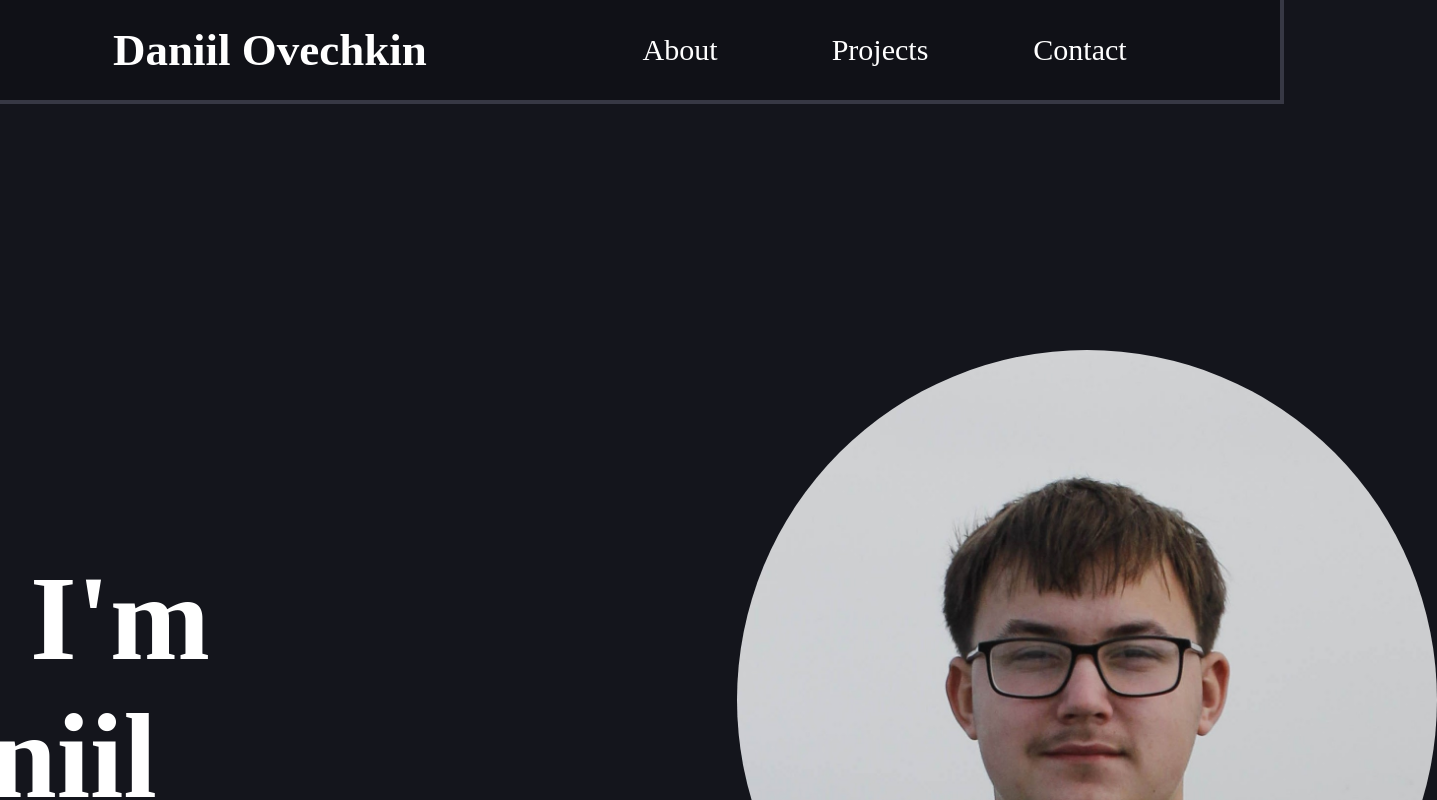
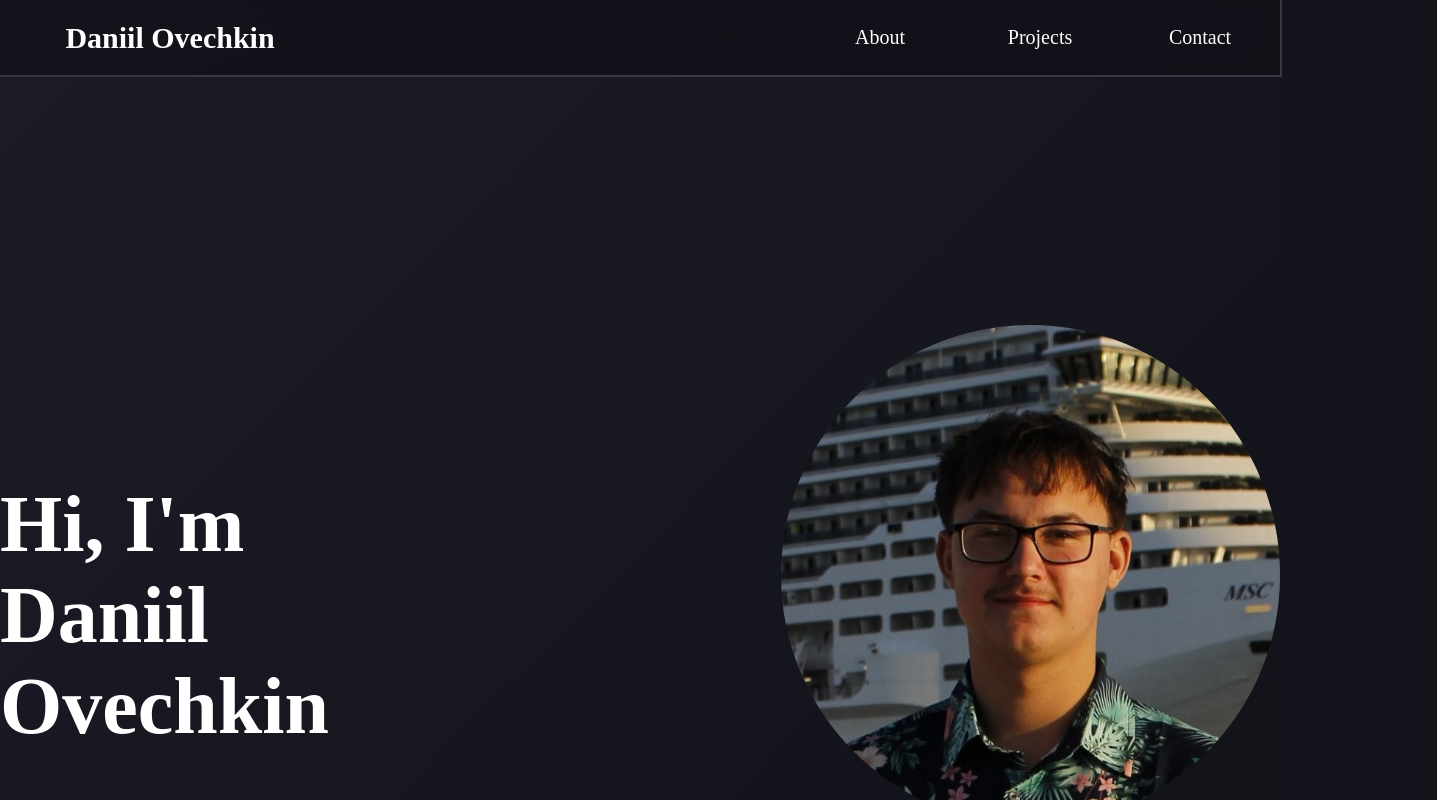
Before and after one commit to AlteredZero/daniilcodes.dev, a React (Vite) app: page / in a window 1280 px wide. Shown: the top 800 px of the page, 1437 px wide, since content can reach past the window. Built offline with nearby package versions, Linux system fonts and the light colour scheme.

Commit message:
add background gradiet animation and fixed some scaling issues. Plus small changes.

```diff
--- a/src/Profile.jsx
+++ b/src/Profile.jsx
@@ -2,7 +2,7 @@ export default function Profile() {
   return(
     <div className="Profile">
         <h1 className="IntroductionText">Hi, I'm <br></br> Daniil Ovechkin</h1>
-        <img src="../assets/PersonalPicture.jpg" alt="A Picture Of Me" className="PersonalPicture"></img>
+        <img src="../assets/PersonalPicture2cropped.jpg" alt="A Picture Of Me" className="PersonalPicture"></img>
     </div>
   )
 }
--- a/src/index.css
+++ b/src/index.css
@@ -3,20 +3,54 @@ body {
   margin: 0;
 }
 
+body {
+  background-size: 300% 300%;
+  background-image: linear-gradient(-45deg, rgb(15, 15, 21) 0%, rgb(20, 21, 28) 25%, rgb(27, 28, 39) 51%, rgb(33, 35, 51) 100%);
+  -webkit-animation: AnimateBG 10s ease infinite;
+  animation: AnimateBG 10s ease infinite;
+}
+
+@-webkit-keyframes AnimateBG {
+  0% {
+    background-position: 0% 50%;
+  }
+  50% {
+    background-position: 100% 50%;
+  }
+  100% {
+    background-position: 0% 50%;
+  }
+}
+
+@keyframes AnimateBG {
+  0% {
+    background-position: 0% 50%;
+  }
+  50% {
+    background-position: 100% 50%;
+  }
+  100% {
+    background-position: 0% 50%;
+  }
+}
+
 .Header {
-  background-color: rgb(16, 17, 23);
+  background-color: rgba(16, 17, 23, 0.7);
+  backdrop-filter: blur(12px);
   display: flex;
   justify-content: right;
-  padding-right: 100px;
-  outline: 4px solid;
+  outline: 2px solid;
   outline-color: rgb(55, 56, 68);
+  position: sticky;
+  top: 0;
+  z-index: 30;
 }
 
 .HeaderButton {
   font-family: "JetBrains Mono";
-  width: 160px;
-  height: 60px;
-  font-size: 30px;
+  width: 120px;
+  height: 35px;
+  font-size: 20px;
   background-color: transparent;
   color: white;
   align-items: center;
@@ -24,17 +58,18 @@ body {
   cursor: pointer;
   transition: color 0.15s ease-in-out;
   margin: 20px;
+  user-select: none;
 }
 
 .HeaderButton:hover {
-  color: rgb(152, 156, 255);
+  color: rgb(152, 162, 255);
 }
 
 .HeaderButtonHome {
   font-family: "JetBrains Mono";
-  width: 500px;
-  height: 60px;
-  font-size: 45px;
+  width: 300px;
+  height: 35px;
+  font-size: 30px;
   background-color: transparent;
   color: white;
   align-items: center;
@@ -44,6 +79,7 @@ body {
   margin: 20px;
   font-weight: bold;
   margin-right: auto;
+  user-select: none;
 }
 
 .HeaderButtonHome:hover {
@@ -59,14 +95,15 @@ body {
 .IntroductionText {
     font-family: "JetBrains Mono";
     color: white;
-    font-size: 120px;
+    font-size: 80px;
     margin-right: 400px;
-    padding-top: 120px;
+    padding-top: 100px;
     user-select: none;
 }
 
 .PersonalPicture {
     border-radius: 999px;
-    width: 700px;
-    height: 700px;
+    width: 500px;
+    height: 500px;
+    user-select: none;
 }
```
Also changed, not shown: assets/PersonalPicture2cropped.jpg (added).
